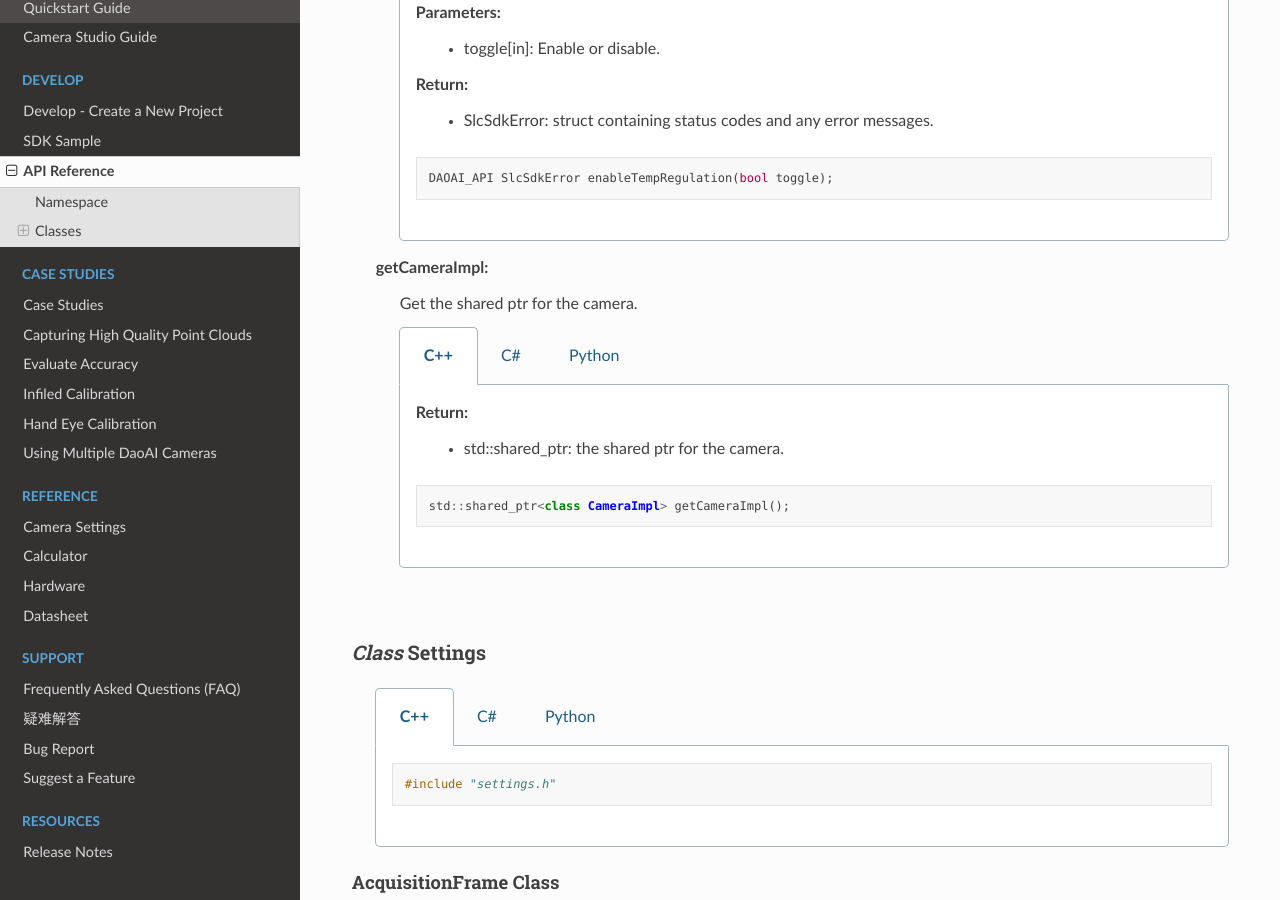
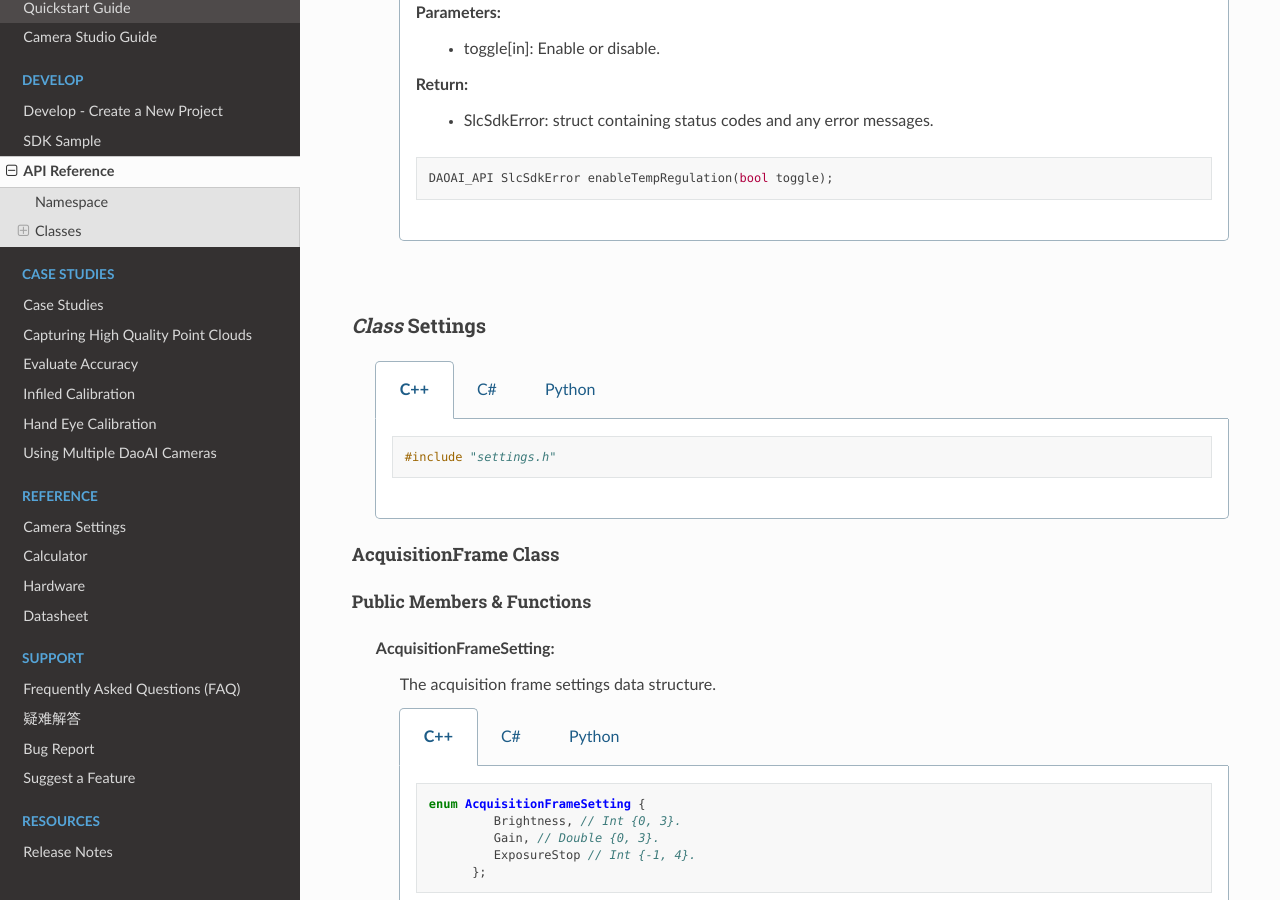
Before and after one commit to DaoAI-Robotics-Inc/daoai_camera_studio_user_manual, a Sphinx documentation site: the page built from docs/source/develop/api/index.rst, in a window 1280 px wide and 900 px high, scrolled down 10675 px. Built offline with Sphinx 7.4.7 and the Read the Docs theme 2.0.0, drawn with Linux system fonts in a browser that asks for light colours; some of the changed text lies outside the part shown.

```diff
--- a/docs/source/develop/api/index.rst
+++ b/docs/source/develop/api/index.rst
@@ -334,8 +335,12 @@ Public Member Functions
 
          .. group-tab:: C#
 
-            .. code-block:: c#
-
+            Return:
+               - System::String: String containing DaoAI SDK version.
+
+            .. code-block:: c#
+
+               System::String^ getSDKVersion();
 
          .. group-tab:: Python
 
@@ -414,11 +420,6 @@ Public Member Functions
             .. code-block:: C++
 
                DAOAI_API explicit Camera(class CameraImpl &&other);
-
-         .. group-tab:: C#
-
-            .. code-block:: c#
-
 
          .. group-tab:: Python
 
@@ -827,28 +828,6 @@ Public Member Functions
             .. code-block:: c#
 
                DaoAINETError^ enableTempRegulation(System::Boolean toggle);
-
-         .. group-tab:: Python
-
-            .. code-block:: python
-
-   getCameraImpl:
-      Get the shared ptr for the camera.
-
-      .. tabs::
-
-         .. group-tab:: C++
-
-            Return:
-               - std::shared_ptr: the shared ptr for the camera.
-
-            .. code-block:: C++
-
-               std::shared_ptr<class CameraImpl> getCameraImpl();
-
-         .. group-tab:: C#
-
-            .. code-block:: c#
 
          .. group-tab:: Python
 
@@ -2290,24 +2269,7 @@ Public Members & Functions
 
             .. code-block:: python
 
-   getSettingsImpl:
-      get shared pointer for settings object.
-
-      .. tabs::
-
-         .. group-tab:: C++
-
-            .. code-block:: C++
-
-               std::shared_ptr<SettingsImpl> getSettingsImpl();
-
-         .. group-tab:: C#
-
-            .. code-block:: c#
-
-         .. group-tab:: Python
-
-            .. code-block:: python
+|
 
 *Class* SlcSdkError
 ~~~~~~~~~~~~~~~~~~~~~~
@@ -2676,28 +2638,7 @@ Public Members & Functions
 
          .. code-block:: python
 
-   getFrameImpl:
-      Get the shared pointer for frame object.
-
-   .. tabs::
-
-      .. group-tab:: C++
-
-            Return:
-               - std::shared_ptr: the shared pointer for frame object.
-
-         .. code-block:: C++
-
-            std::shared_ptr<FrameImpl> getFrameImpl();
-
-      .. group-tab:: C#
-
-         .. code-block:: c#
-
-      .. group-tab:: Python
-
-         .. code-block:: python
-
+|
 
 *Class* Point Cloud
 ~~~~~~~~~~~~~~~~~~~~~~
@@ -2968,10 +2910,6 @@ Public Members & Functions
 
          DAOAI_API const Point &operator()(size_t idx) const;
 
-      .. group-tab:: C#
-
-         .. code-block:: c#
-
       .. group-tab:: Python
 
          .. code-block:: python
@@ -3029,10 +2967,6 @@ Public Members & Functions
 
             DAOAI_API const Point &operator()(size_t i, size_t j) const;
 
-      .. group-tab:: C#
-
-         .. code-block:: c#
-
       .. group-tab:: Python
 
          .. code-block:: python
@@ -3367,28 +3301,7 @@ Public Members & Functions
 
          .. code-block:: python
 
-   getPointCloudImpl:
-      get the shared pointer of point cloud object.
-
-   .. tabs::
-
-      .. group-tab:: C++
-
-            return:
-               - std::shared_ptr: shared pointer on point cloud
-
-         .. code-block:: C++
-
-            DAOAI_API PointCloud getPointCloudImpl();
-
-      .. group-tab:: C#
-
-         .. code-block:: c#
-
-      .. group-tab:: Python
-
-         .. code-block:: python
-
+|
 
 *Class* Point
 ~~~~~~~~~~~~~~~~
@@ -4017,10 +3930,6 @@ Public Member Functions
 
             DAOAI_API Point &operator=(const Point& point);
 
-      .. group-tab:: C#
-
-         .. code-block:: c#
-
-      .. group-tab:: Python
-
-         .. code-block:: python
+      .. group-tab:: Python
+
+         .. code-block:: python
```
Also changed, not shown: other parts of docs/source/develop/api/index.rst (+4 -1 lines).
